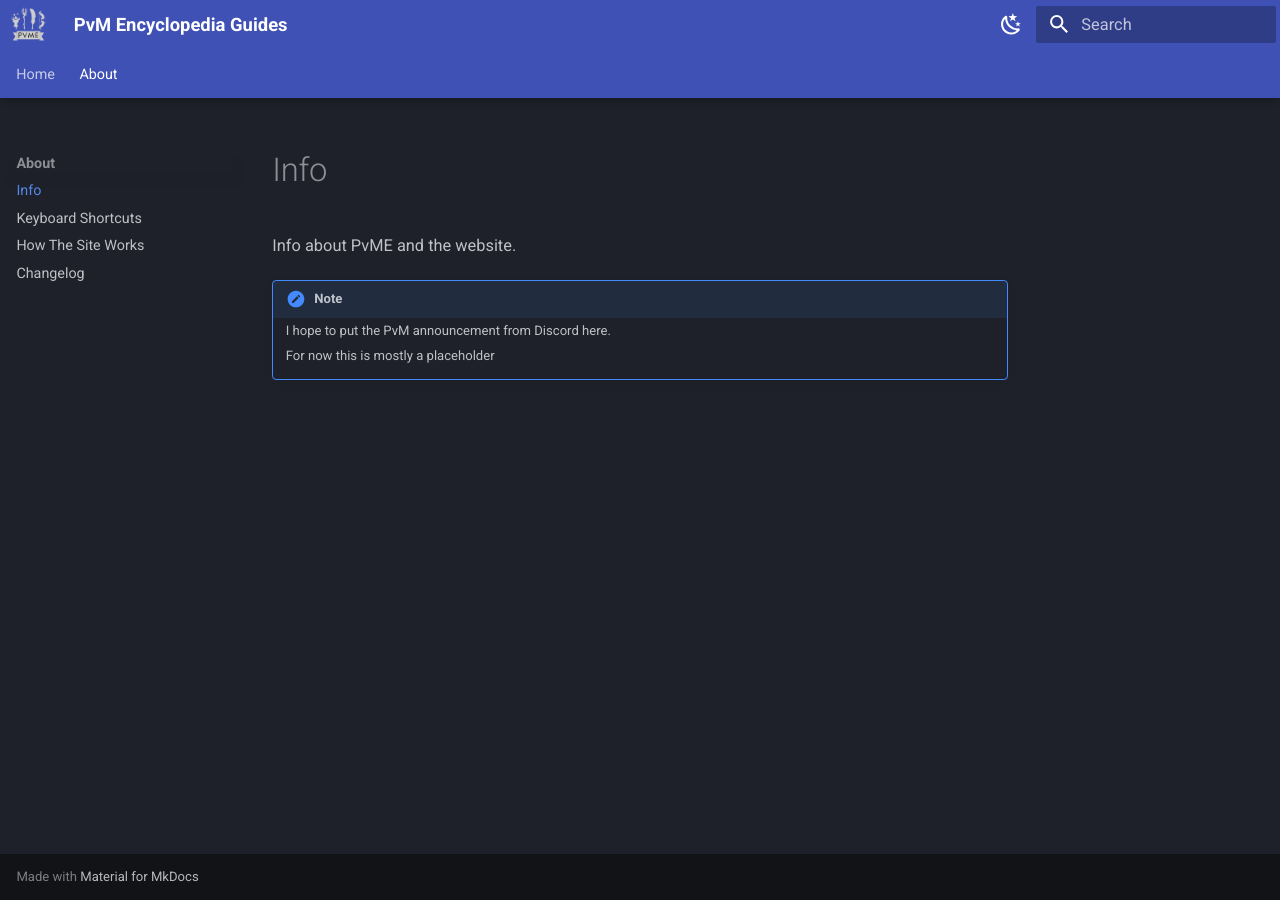
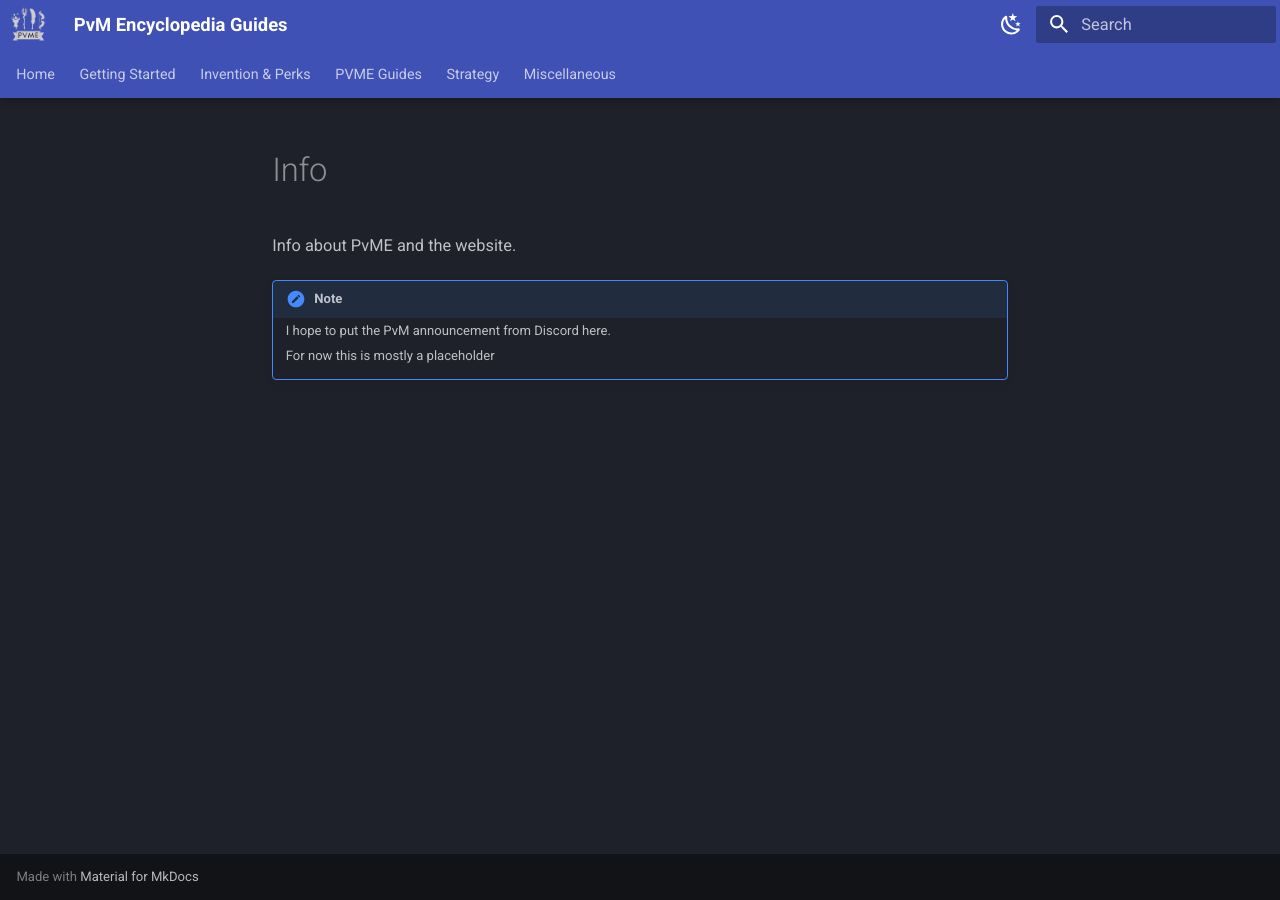
Before and after one commit to pvme/pvme.github.io, an MkDocs documentation site: the page built from docs/about/info.md, in a window 1280 px wide. Built offline with MkDocs 1.6.1 and Material for MkDocs 9.7.7, drawn with Linux system fonts in a browser that asks for light colours.

Commit message:
1/2 - Simplified nav and landing page guides
Still needs "first child" logic when you click on category

```diff
--- a/docs/stylesheets/extra.css
+++ b/docs/stylesheets/extra.css
@@ -66,3 +66,30 @@
 .md-nav__link .nav-emoji {
     display: none;
 }
+
+.md-typeset .grid {
+    grid-gap: 1rem;
+    grid-template-columns: repeat(auto-fit, minmax(min(100%, 20rem), 1fr));
+}
+
+.md-typeset .grid.cards>ul>li {
+    padding: 0;
+}
+
+.md-typeset .grid li > a {
+  width: 100%;
+  height: 100%;
+  display: flex;
+  flex-direction: column;
+  color: var(--md-primary-bg-color);
+  padding: 0.8rem;
+}
+
+.md-typeset .grid li:hover > a {
+    color: var(--md-primary-fg-color);
+}
+
+
+.md-typeset .grid h2 {
+    margin: 0;
+}
--- a/mkdocs.yml
+++ b/mkdocs.yml
@@ -13,14 +13,14 @@
   custom_dir: overrides
   favicon: assets/logo.ico
   features:
-    - navigation.instant
     - navigation.tabs
     - navigation.tabs.sticky
+    - navigation.instant
+    - navigation.sections
+    - navigation.expand
+    - navigation.path
     - search.suggest
     - search.highlight
-  #  - search.share
-    - navigation.top
-  #  - navigation.indexes
     - announce.dismiss
     - content.action.edit
   palette:
@@ -33,10 +33,8 @@
       icon: material/weather-sunny
       name: Switch to dark mode
 
-
 plugins:
 - search
-#- git-revision-date-localized
 - macros
 - gen-files:
     scripts:
@@ -50,7 +48,8 @@
   - pymdownx.emoji
   - admonition
   - footnotes
-# - pymdownx.extra (markdown formatting in HTMl blocks)
+  - attr_list
+  - md_in_html
 
 extra_css:
   - stylesheets/extra.css
@@ -61,9 +60,23 @@
   - javascripts/discordInvite.js
 
 nav:
-  - index.md
-  - About:
-    - Info: about/info.md
-    - Keyboard Shortcuts: about/shortcuts.md
-    - How The Site Works: about/workings.md
-    - Changelog: about/changelog.md
+  - Home: index.md
+  - Getting Started:
+      - New to PvM: new-to-pvm
+      - New to Bossing: new-to-bossing
+  - Invention & Perks: invention-and-perks
+  - PVME Guides:
+      - Guides Home: pvme-guides.md
+      - Basic Guides: basic-guides
+      - RS3 Full Boss Guides: rs3-full-boss-guides
+      - AFK Methods: afk
+      - Combat Achievements: combat-achievements
+      - Slayer Guides: slayer
+      - One Tick Guides: one-tick-guides
+  - Strategy:
+      - DPM Advice: dpm-advice
+      - Upgrade Paths: upgrading-info
+  - Miscellaneous:
+      - PVME Mastery Roles: get-involved
+      - About PVME: about
+      - Editor Resources: editor-resources
```
Also changed, not shown: docs/pvme-guides.md (added, +55 -0 lines), structure_settings.yml (+45 -49 lines), 2 other files.
